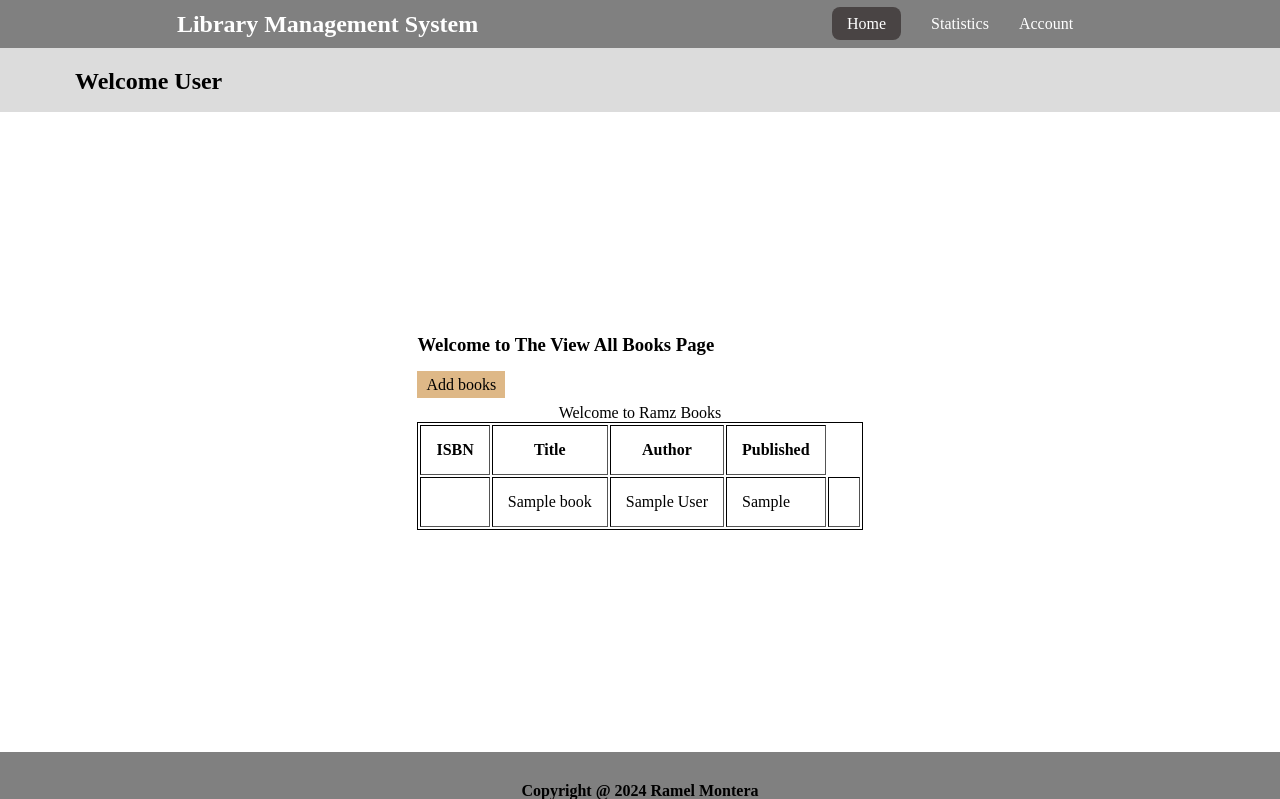
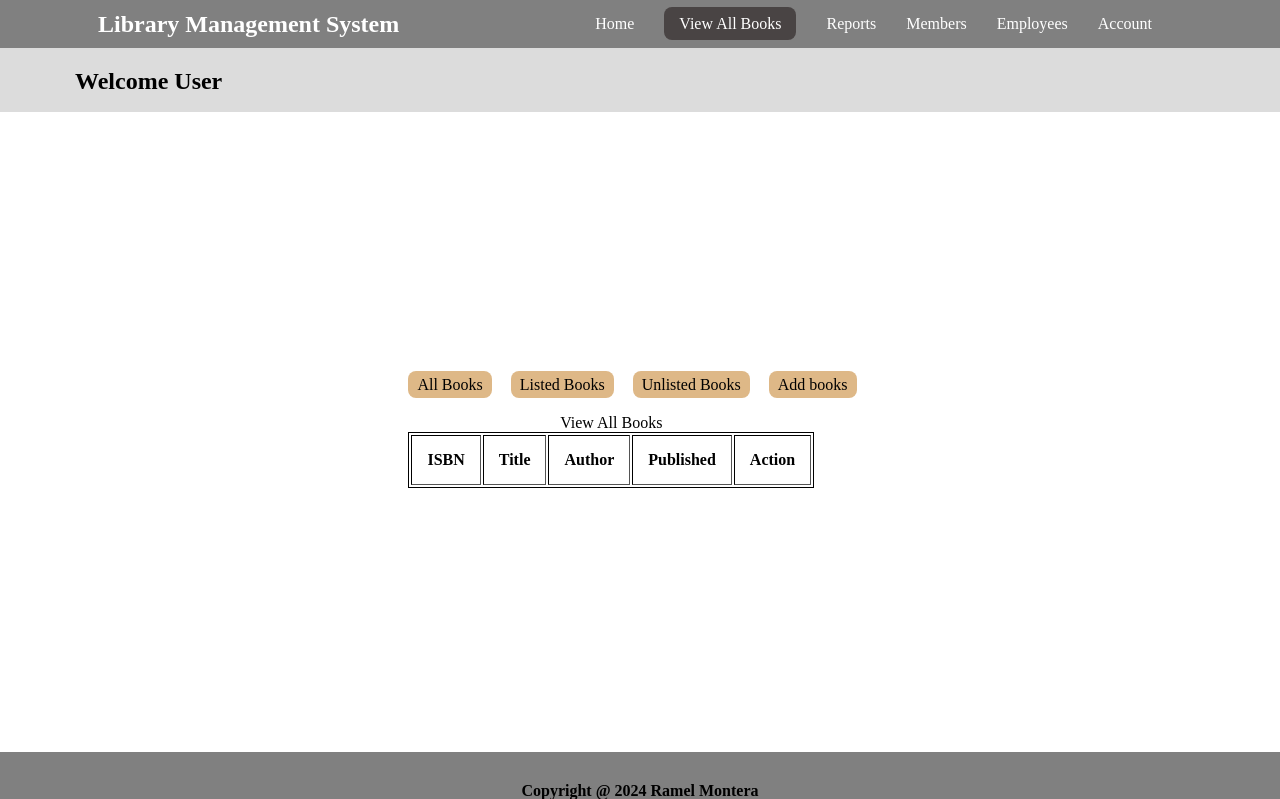
Before and after one commit to LongLiveRam/phplibrarysystem, a PHP site: page /books?view=listed in a window 1280 px wide. Shown: the top 799 px of the page. Run offline with PHP 8.4, Linux system fonts and the light colour scheme; tables that the repository leaves empty or names only in its code hold one stand-in row (values such as "Sample post"); data that the repository does not hold is empty.

Commit message:
Simple Service Container, Book Listing, Nav Items
- made a simple service container (just to understand how it works)
- used database class as an example for service container
- added generic CRUD (create, store, show, edit, update, delete/destroy) files inspired by Laracast Jeffrey Way
- list, unlist, delete function
- started work on the edit page and update function
- added nav items dashboard, view all books, reports, members, employees, account

```diff
--- /dev/null
+++ b/Core/container.class.php
@@ -0,0 +1,25 @@
+<?php
+//making a simple service container
+//a service container is an object responsible for instantiation of objects in the application.
+//input the container how to construct the object, store it, and when you need it, you just ask for it from a get function
+
+namespace Core;
+
+class Container
+{
+  //all of the services being contained like a database class
+  protected $bindings = [];
+  //add services to an associative array
+  //key the path of the class and resolver, is the binded function
+  public function bind($key, $func)
+  {
+    $this->bindings[$key] = $func;
+  }
+
+  public function get($key)
+  {
+    $function = $this->bindings[$key];
+
+    return call_user_func($function); //this function excecutes the passed function from bindings
+  }
+}
--- a/Core/routes.php
+++ b/Core/routes.php
@@ -1,7 +1,17 @@
 <?php
 // location where routes/end points of the apps are stored | controllers views and contains all the logic for the view to display data from database
-$router->listenGet('/books', 'controller/books/show.controller.php');
+
+//main
+$router->listenGet('/dashboard','controller/dashboard.controller.php');
+
+//create
 $router->listenGet('/books/create','controller/books/create.controller.php');
 $router->listenPost('/books','controller/books/store.controller.php');
+//read or show
+$router->listenGet('/books', 'controller/books/show.controller.php');
+//update
+$router->listenGet('/books/edit','controller/books/edit.controller.php');
+//unlist & delete
+$router->listenPost('/books/listing', 'controller/books/listing.controller.php');
 
 $router->listenGet('/accounts', 'controller/users/account.controller.php');
--- /dev/null
+++ b/Core/services.class.php
@@ -0,0 +1,28 @@
+<?php
+// this is responsible for calling containers or objects that is in container class through the bootstrap script
+namespace Core;
+
+class Services
+{
+  //static so there's no need to create an instance of the class
+  public static $container;
+  public static function setContainer($container)
+  {
+    static::$container = $container;
+  }
+
+  public static function container()
+  {
+    return self::$container;
+  }
+
+  public static function get($key)
+  {
+    return static::container()->get($key);
+  }
+  //delegation of the bind function to to just pass it on the actual
+  public static function bind($key, $func)
+  {
+    static::container()->bind($key, $func);
+  }
+}
--- /dev/null
+++ b/container.bootstrap.php
@@ -0,0 +1,22 @@
+<?php
+//manages which to bind objects in the Container class
+use Core\Container;
+use Core\Database;
+use Core\Services;
+
+$container = new Container();
+
+//add new object, Database object
+$container->bind('Core\Database', function () {
+
+  $config = require goToPath('Core/config.php');
+
+  return new Database($config['database'], 'ramel', 'Ramel_PHPServer!');
+
+});
+
+//so the application can access
+Services::setContainer($container);
+
+//how to call the class/object listed in the container
+// $db = $container->get('Core\Database');
--- a/controller/books/delete.controller.php
+++ b/controller/books/delete.controller.php
@@ -0,0 +1,2 @@
+<?php
+// permanently delete a book in the database
--- a/controller/books/show.controller.php
+++ b/controller/books/show.controller.php
@@ -1,15 +1,26 @@
 <?php
-//use database class with namespace Core
+// //use database class with namespace Core (THIS WAS THE OLD WAY BEFORE ADDING A NEW SERVICE CONTAINER)
+use Core\Services;
 use Core\Database;
-//config file containing the information about the database
-$config = require goToPath('Core/config.php');
+// //config file containing the information about the database
+// $config = require goToPath('Core/config.php');
+// //make a new instance of the database with the config, username, and password
+// $db = new Database($config['database'], 'ramel', 'Ramel_PHPServer!');
 
-//make a new instance of the database with the config, username, and password
-$db = new Database($config['database'], 'ramel', 'Ramel_PHPServer!');
+// $db = Services::getContainer()->get(Database::class);
+$db = Services::get(Database::class);
 
+//check if the user wants to view listed or unlisted
 //make a query to the database with helper function in class (go to class to explore the function)
-$response = $db->queryDatabase("SELECT * FROM books")->getAllRow();
-
+if(isset($_GET['view']))
+{
+  $view = ucfirst($_GET['view']);
+  $response = $db->queryDatabase("SELECT * FROM books WHERE book_status = ?",[
+    $view
+  ])->getAllRow();
+}else{
+  $response = $db->queryDatabase("SELECT * FROM books")->getAllRow();
+}
 //load view from the results from the query with $allBooks variable in view page
 loadView('books/show.view.php', [
   'allBooks'=> $response
--- a/controller/books/update.controller.php
+++ b/controller/books/update.controller.php
@@ -1,2 +1,3 @@
 <?php
+
 loadView('books/unlisted.view.php');
--- /dev/null
+++ b/controller/dashboard.controller.php
@@ -0,0 +1,5 @@
+<?php
+
+loadView('dashboard.view.php',[
+  'sample_variable'=> 'Home',
+]);
--- a/public/css/index.css
+++ b/public/css/index.css
@@ -45,16 +45,26 @@ main {
   align-items: center;
 }
 
-.dashboard h3 {
-  margin-bottom: 20px;
+.view-books div {
+  text-align: center;
 }
 
-.add-books {
+.view-books .btn {
+  margin-right: 15px;
+  text-align: center;
+}
+
+.view-books table {
+  margin-top: 20px;
+}
+
+.btn {
   padding: 5px 9px;
   margin: auto 0;
   text-decoration: none;
   color: black;
   background-color: burlywood;
+  border-radius: 8px;
 }
 
 table {
--- a/public/index.php
+++ b/public/index.php
@@ -13,6 +13,9 @@ spl_autoload_register(function ($class) {
 
 });
 
+// starting of the simple service container 'boostrap'
+require goToPath('container.bootstrap.php');
+
 // class the handles the routing of entry points/webpages
 $router = new \Core\Router();
 
@@ -22,7 +25,8 @@ require goToPath('Core/routes.php');
 // get current URI selected path in case there's an argument for get requests like /uri/?operation=success
 $uri = parse_url($_SERVER['REQUEST_URI'])['path'];
 
-$method = $_SERVER['REQUEST_METHOD'];
+//check if we got a specific request method (PATCH or PUT) other than POST or GET
+$method = $_POST['request__method'] ?? $_SERVER['REQUEST_METHOD'];
 
 // route to the page
 $router->routeTo($uri, $method);
--- a/view/books/create.view.php
+++ b/view/books/create.view.php
@@ -2,7 +2,6 @@
   require goToPath('view/partials/head.php');
   require goToPath('view/partials/nav.php');
 ?>
-
 
   <main>
 
--- a/view/books/show.view.php
+++ b/view/books/show.view.php
@@ -4,16 +4,21 @@
   //view called by the show.controller.php in controllers folder passing $allBooks variable
 ?>
   <main>
-    <section class="dashboard">
-      <h3>Welcome to The View All Books Page</h3>
-      <a href="books/create" class="add-books">Add books</a>
+    <section class="view-books">
+      <div>
+        <a href="books" class="btn">All Books</a>
+        <a href="books?view=listed" class="btn">Listed Books</a>
+        <a href="books?view=unlisted" class="btn">Unlisted Books</a>
+        <a href="books/create" class="btn">Add books</a>
+      </div>
       <table border="1">
         <thead>
-          <caption>Welcome to Ramz Books</caption>
+          <caption>View All Books</caption>
           <th>ISBN</th>
           <th>Title</th>
           <th>Author</th>
           <th>Published</th>
+          <th>Action</th>
         </thead>
         <tbody>
         <?php foreach($allBooks as $row): ?>
@@ -22,7 +27,25 @@
             <td><?= $row['book_name'] ?></td>
             <td><?= $row['book_author'] ?></td>
             <td><?= $row['book_published'] ?></td>
-            <td></td>
+            <td>
+              <form method="POST" action="books/listing">
+                <input type="hidden" name="ISBN" value="<?= $row['ISBN'] ?>">
+
+                <?php
+                  if($row['book_status'] == 'Unlisted'){
+                ?>
+                <input type="submit" value="Relist" name="_relist">
+                <input type="submit" value="Delete" name="_delete">
+                <?php
+                  }else{
+                ?>
+                  <input type="hidden" name="_action" value="relist">
+                  <button>Unlist</button>
+                <?php } ?>
+
+              </form>
+              <a href="books/edit?isbn=<?= $row['ISBN'] ?>">Edit</a>
+            </td>
           </tr>
         <?php endforeach ?>
         </tbody>
--- a/view/partials/nav.php
+++ b/view/partials/nav.php
@@ -3,8 +3,11 @@
     <h1>Library Management System</h1>
   </div>
   <ul class="nav-items">
-    <li><a href="/books" class="<?= uriIs('/books') ? 'current-page' : '' ?>">Home</a></li>
-    <li><a href="/books/statistics" class="<?= uriIs('/books/statistics') ? 'current-page' : '' ?>">Statistics</a></li>
+    <li><a href="/dashboard" class="<?= uriIs('/dashboard') ? 'current-page' : '' ?>">Home</a></li>
+    <li><a href="/books" class="<?= uriIs('/books') ? 'current-page' : '' ?>">View All Books</a></li>
+    <li><a href="/books/reports" class="<?= uriIs('/books/reports') ? 'current-page' : '' ?>">Reports</a></li>
+    <li><a href="/members" class="<?= uriIs('/members') ? 'current-page' : '' ?>">Members</a></li>
+    <li><a href="/employees" class="<?= uriIs('/employees') ? 'current-page' : '' ?>">Employees</a></li>
     <li><a href="/account" class="<?= uriIs('/account') ? 'current-page' : '' ?>">Account</a></li>
   </ul>
 </nav>
```
Also changed, not shown: Core/validator.class.php (added, +10 -0 lines), controller/books/edit.controller.php (added, +13 -0 lines), controller/books/listing.controller.php (added, +30 -0 lines), controller/books/store.controller.php (+5 -4 lines), view/books/edit.view.php (added, +34 -0 lines), view/dashboard.view.php (added, +11 -0 lines).
